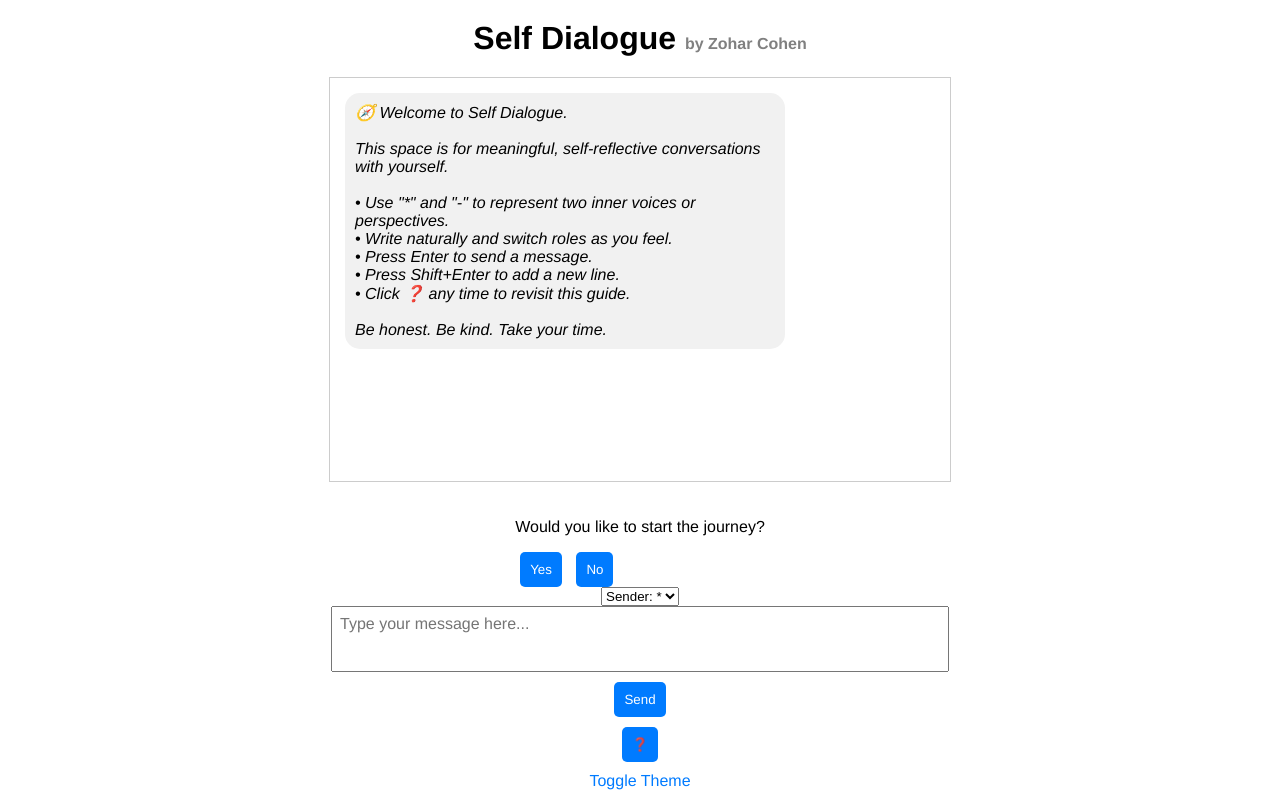
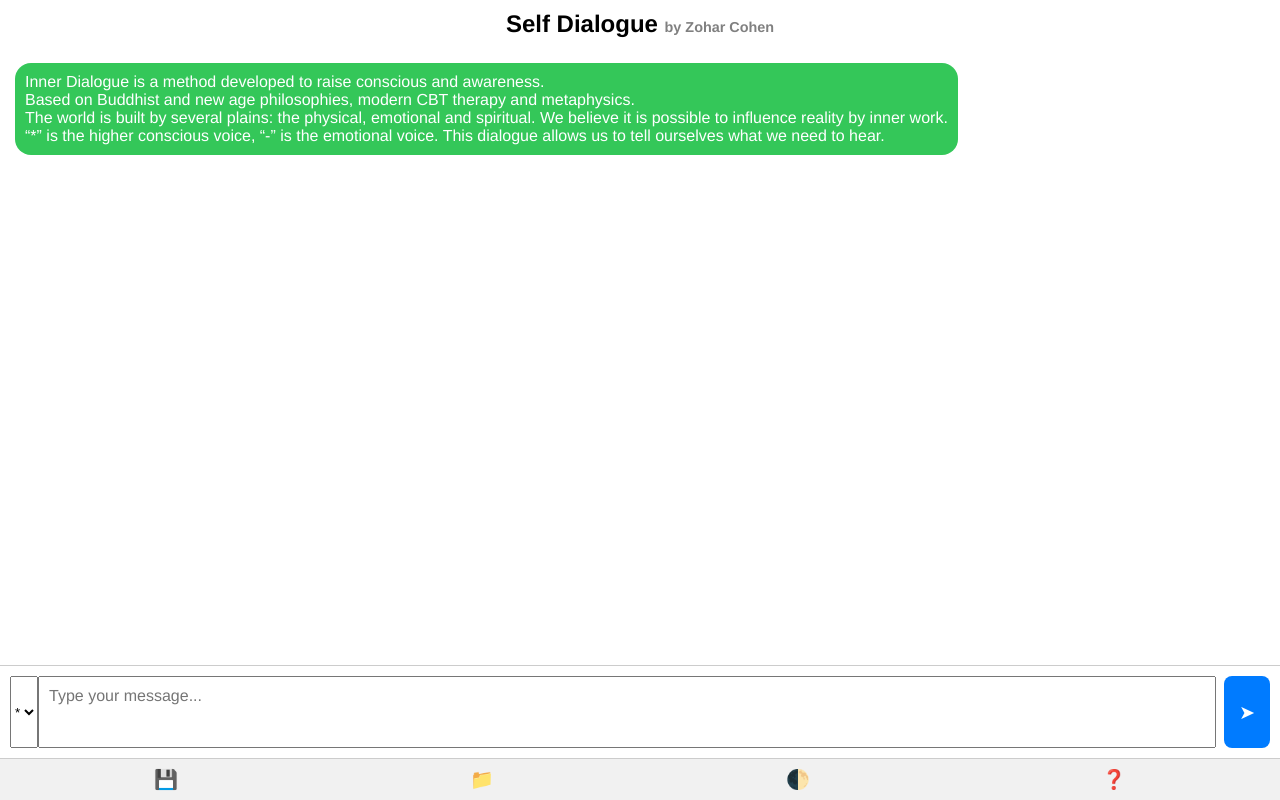
Before and after one commit to 20har/self_dialogue, a Flask app: page / in a window 1280 px wide. Run offline with Flask 3, Linux system fonts and the light colour scheme.

Commit message:
Update index.html with new UI and intro

```diff
--- a/templates/index.html
+++ b/templates/index.html
@@ -1,8 +1,8 @@
 <!DOCTYPE html>
 <html lang="en">
 <head>
-  <meta charset="UTF-8" />
-  <meta name="viewport" content="width=device-width, initial-scale=1.0"/>
+    <meta charset="UTF-8">
+    <meta name="viewport" content="width=device-width, initial-scale=1.0">
     <title>Self Dialogue</title>
     <style>
         :root {
@@ -10,47 +10,42 @@
             --text-color: #000000;
             --bubble-color-left: #34c759;
             --bubble-color-right: #007aff;
+            --toolbar-color: #f1f1f1;
             --button-color: #007BFF;
-      --button-hover-color: #0056b3;
         }
 
         body {
             font-family: Helvetica, Arial, sans-serif;
             margin: 0;
             padding: 0;
-      box-sizing: border-box;
             display: flex;
             flex-direction: column;
-      align-items: center;
-      justify-content: center;
+            height: 100vh;
             background-color: var(--background-color);
             color: var(--text-color);
-      height: 100vh;
         }
 
         h1 {
             text-align: center;
-      margin: 20px 0;
+            margin: 10px;
+            font-size: 1.5em;
         }
 
         #chat-box {
-      border: 1px solid #ccc;
+            flex: 1;
+            overflow-y: auto;
             padding: 10px;
-      width: 90%;
-      max-width: 600px;
-      height: 60%;
-      overflow-y: scroll;
-      background-color: var(--background-color);
-      margin-bottom: 10px;
+            display: flex;
+            flex-direction: column;
         }
 
         .bubble {
-      max-width: 70%;
+            max-width: 75%;
             margin: 5px;
             padding: 10px;
-      border-radius: 15px;
+            border-radius: 16px;
+            white-space: pre-wrap;
             word-wrap: break-word;
-      white-space: pre-wrap;
         }
 
         .bubble-left {
@@ -65,162 +60,89 @@
             align-self: flex-end;
         }
 
-    .bubble-red {
-      background-color: #ff4d4f;
-      color: white;
-      font-weight: bold;
-      align-self: flex-start;
+        #input-area {
+            display: flex;
+            padding: 10px;
+            border-top: 1px solid #ccc;
+            background: #fff;
         }
 
         #user-input {
-      width: 90%;
-      max-width: 600px;
-      height: 60px;
-      padding: 8px;
+            flex: 1;
             font-size: 1em;
+            padding: 10px;
             resize: none;
+            height: 50px;
             font-family: Helvetica, Arial, sans-serif;
         }
 
-    button {
+        #send-button {
+            font-size: 1.2em;
+            padding: 10px 15px;
             background-color: var(--button-color);
             color: white;
             border: none;
-      border-radius: 5px;
+            border-radius: 8px;
+            margin-left: 8px;
             cursor: pointer;
-      padding: 10px;
-      margin-top: 10px;
-      font-family: Helvetica, Arial, sans-serif;
         }
 
-    button:hover {
-      background-color: var(--button-hover-color);
+        #toolbar {
+            display: flex;
+            justify-content: space-around;
+            padding: 8px;
+            background: var(--toolbar-color);
+            border-top: 1px solid #ccc;
         }
 
-    .theme-toggle {
-      margin: 10px;
+        #toolbar button {
+            background: none;
+            border: none;
+            font-size: 1.2em;
             cursor: pointer;
-      font-size: 1em;
-      color: var(--button-color);
-      font-family: Helvetica, Arial, sans-serif;
         }
 
-    #start-buttons {
-      margin-top: 10px;
-    }
-
-    #start-buttons button {
-      margin: 0 5px;
-    }
     </style>
 </head>
 <body>
-  <h1>
-    Self Dialogue
-    <small style="font-size: 16px; color: gray;">by Zohar Cohen</small>
-  </h1>
-
+    <h1>Self Dialogue <small style="font-size: 0.6em; color: gray;">by Zohar Cohen</small></h1>
     <div id="chat-box"></div>
 
-  <div id="start-buttons">
-    <p style="text-align:center">Would you like to start the journey?</p>
-    <button onclick="startJourney()">Yes</button>
-    <button onclick="declineJourney()">No</button>
+    <div id="input-area">
+        <select id="sender">
+            <option value="*">*</option>
+            <option value="-">-</option>
+        </select>
+        <textarea id="user-input" placeholder="Type your message..."></textarea>
+        <button id="send-button" onclick="sendMessage()">➤</button>
     </div>
 
-  <select id="sender">
-    <option value="*">Sender: *</option>
-    <option value="-">Sender: -</option>
-  </select>
-
-  <textarea id="user-input" placeholder="Type your message here..." dir="ltr"></textarea>
-  <button onclick="sendMessage()">Send</button>
-  <button onclick="showInstructionMessage()">❓</button>
-  <div class="theme-toggle" onclick="toggleTheme()">Toggle Theme</div>
+    <div id="toolbar">
+        <button onclick="downloadChat()">💾</button>
+        <button onclick="document.getElementById('upload-file').click()">📁</button>
+        <button onclick="toggleTheme()">🌓</button>
+        <button onclick="showIntroMessage()">❓</button>
+        <input type="file" id="upload-file" style="display:none" onchange="uploadChat()">
+    </div>
 
     <script>
         let currentSender = "*";
         let manualSwitch = false;
 
-    window.onload = () => {
-      showInstructionMessage();
-    };
-
-    function showInstructionMessage() {
-      const chatBox = document.getElementById("chat-box");
-
-      const instruction = document.createElement("div");
-      instruction.classList.add("bubble", "bubble-left");
-      instruction.style.backgroundColor = "#f1f1f1";
-      instruction.style.color = "#000";
-      instruction.style.fontStyle = "italic";
-      instruction.textContent =
-`🧭 Welcome to Self Dialogue.
-
-This space is for meaningful, self-reflective conversations with yourself.
-
-• Use "*" and "-" to represent two inner voices or perspectives.
-• Write naturally and switch roles as you feel.
-• Press Enter to send a message.
-• Press Shift+Enter to add a new line.
-• Click ❓ any time to revisit this guide.
-
-Be honest. Be kind. Take your time.`;
-
-      chatBox.appendChild(instruction);
-      chatBox.scrollTop = chatBox.scrollHeight;
-    }
-
-    function startJourney() {
-      document.getElementById("start-buttons").style.display = "none";
-
-      const chatBox = document.getElementById("chat-box");
-      const welcome = document.createElement("div");
-      welcome.classList.add("bubble", "bubble-red");
-      welcome.textContent =
-`* So what's going on?
-What would you like to improve in your life?`;
-
-      chatBox.appendChild(welcome);
-      chatBox.scrollTop = chatBox.scrollHeight;
-    }
-
-    function declineJourney() {
-      document.getElementById("start-buttons").style.display = "none";
-
-      const chatBox = document.getElementById("chat-box");
-      const declineMsg = document.createElement("div");
-      declineMsg.classList.add("bubble", "bubble-left");
-      declineMsg.style.backgroundColor = "#ccc";
-      declineMsg.style.color = "#333";
-      declineMsg.style.fontStyle = "italic";
-      declineMsg.textContent = "No worries. Come back when you're ready.";
-
-      chatBox.appendChild(declineMsg);
-      chatBox.scrollTop = chatBox.scrollHeight;
-
-      // Disable input
-      document.getElementById("user-input").disabled = true;
-      document.querySelector("button[onclick='sendMessage()']").disabled = true;
+        function showMessage(sender, message) {
+            const messageElement = document.createElement("div");
+            messageElement.classList.add("bubble", sender === "*" ? "bubble-left" : "bubble-right");
+            messageElement.textContent = message;
+            document.getElementById("chat-box").appendChild(messageElement);
+            document.getElementById("chat-box").scrollTop = document.getElementById("chat-box").scrollHeight;
         }
 
         async function sendMessage() {
             const userInput = document.getElementById("user-input").value.trim();
             if (!userInput) return;
-
-      const chatBox = document.getElementById("chat-box");
             const selectedSender = document.getElementById("sender").value;
 
-      const messageElement = document.createElement("div");
-      messageElement.classList.add("bubble");
-      messageElement.classList.add(selectedSender === "*" ? "bubble-left" : "bubble-right");
-
-      const messageText = document.createTextNode(userInput);
-      messageElement.appendChild(messageText);
-
-      chatBox.appendChild(messageElement);
-      chatBox.scrollTop = chatBox.scrollHeight;
-
+            showMessage(selectedSender, userInput);
             document.getElementById("user-input").value = "";
 
             await fetch("/chat", {
@@ -237,17 +159,10 @@ What would you like to improve in your life?`;
             }
         }
 
-    document.getElementById("user-input").addEventListener("keydown", function(event) {
-      if (event.key === "Enter") {
-        if (event.shiftKey) {
-          event.preventDefault();
-          const cursorPos = this.selectionStart;
-          this.value = this.value.substring(0, cursorPos) + "\n" + this.value.substring(cursorPos);
-          this.selectionStart = this.selectionEnd = cursorPos + 1;
-        } else {
+        document.getElementById("user-input").addEventListener("keydown", function (event) {
+            if (event.key === "Enter" && !event.shiftKey) {
                 event.preventDefault();
                 sendMessage();
-        }
             }
         });
 
@@ -255,10 +170,47 @@ What would you like to improve in your life?`;
             manualSwitch = true;
         });
 
+        async function downloadChat() {
+            const response = await fetch("/save");
+            const blob = await response.blob();
+            const link = document.createElement("a");
+            link.href = URL.createObjectURL(blob);
+            link.download = "chat_history.txt";
+            link.click();
+        }
+
+        async function uploadChat() {
+            const fileInput = document.getElementById("upload-file");
+            const file = fileInput.files[0];
+            if (!file) return;
+            const formData = new FormData();
+            formData.append("file", file);
+
+            const response = await fetch("/load", { method: "POST", body: formData });
+            const data = await response.json();
+
+            if (data.chat_history) {
+                document.getElementById("chat-box").innerHTML = "";
+                data.chat_history.forEach(entry => showMessage(entry.sender, entry.message));
+            }
+        }
+
         function toggleTheme() {
-      const body = document.body;
-      const currentTheme = body.getAttribute("data-theme");
-      body.setAttribute("data-theme", currentTheme === "dark" ? "light" : "dark");
+            document.body.classList.toggle("dark");
+        }
+
+        function showIntroMessage() {
+            showMessage("*", `Inner Dialogue is a method developed to raise conscious and awareness.
+Based on Buddhist and new age philosophies, modern CBT therapy and metaphysics.
+The world is built by several plains: the physical, emotional and spiritual. We believe it is possible to influence reality by inner work.
+“*” is the higher conscious voice, “-” is the emotional voice. This dialogue allows us to tell ourselves what we need to hear.`);
+        }
+
+        // Initial intro message
+        window.onload = () => {
+            setTimeout(() => {
+                if (document.getElementById("chat-box").childNodes.length === 0) showIntroMessage();
+            }, 500);
         }
     </script>
 </body>
```
Lines whose indentation alone changed are shown as unchanged.
